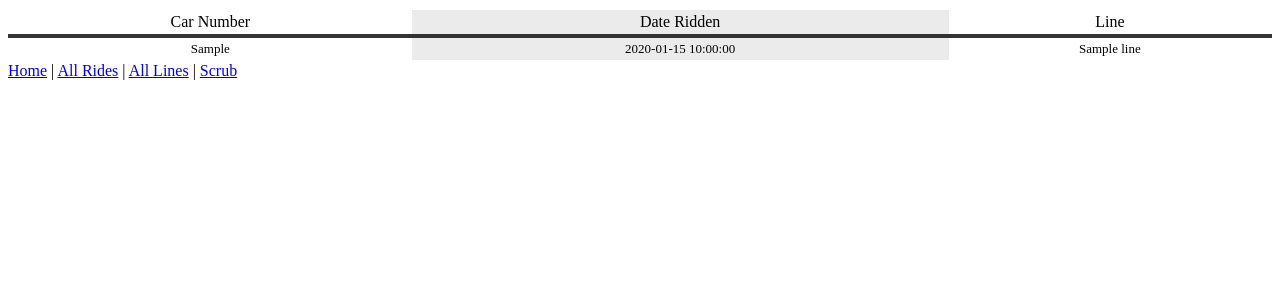
After one commit to aconaway1/transit_tracker, a FastAPI app: template app/templates/rides.j2 in a window 1280 px wide. The commit adds this page. Shown: the top 300 px of the page. Run offline with FastAPI, Linux system fonts and the light colour scheme; the template is opened without the code that fills it: most values are stand-ins (such as "Sample title", 1, 10 or a date in 2020); parts of the project's set-up code (start-up, migrations or seed data) failed here and were passed over.

Commit message:
Version 1.1
- Added user-agent detection
- Fixes #37
- Deprecated `/report` for `/rides`
- Removed `/report` from `footer.j2`
- Removed `/report` from `tests/main_test.py`
- Updated all directives to return HTML or JSON based on user-agent
- Added templates for each HTML-based response
- Fixed trailing slash in URL for `/scrub`
- Added `push_to_github()` during `/scrub`
- Fixes #34
- Sending line longname to `/add_ride`
- Fixed #38
- Updated `README.md`

```diff
--- a/app/main.py
+++ b/app/main.py
@@ -1,6 +1,7 @@
 """
 A web interface to track MARTA car rides
 """
+import re
 from datetime import datetime
 from typing import Annotated
 import base64
@@ -8,7 +9,7 @@ import hashlib
 import json
 import requests
 import yaml
-from fastapi import FastAPI, Request, Form
+from fastapi import FastAPI, Request, Form, Header
 from fastapi.responses import HTMLResponse
 from fastapi.templating import Jinja2Templates
 from mastodon import Mastodon
@@ -45,7 +46,7 @@ def get_rides() -> list:
     with open(SEEN_CARS_FILE, encoding="utf8") as file:
         return yaml.safe_load(file)
 
-def get_a_ride(queried_car_no: int) -> list :
+def get_rides_on_a_car(queried_car_no: int) -> list :
     """
     Return a list of rides on a particular car
     """
@@ -233,6 +234,15 @@ def update_from_github():
 
     return returned_content
 
+def is_browser(user_agent) -> bool:
+    """
+    Detect if the given user agent is a browser or not
+    """
+    result = re.search("Mozilla", user_agent)
+    if result:
+        return True
+    return False
+
 env_vars = load_env()
 app = FastAPI()
 templates = Jinja2Templates(directory="templates")
@@ -246,84 +256,79 @@ async def startup():
         response = update_from_github()
 
 
-@app.get('/', response_class=HTMLResponse)
-async def main(request: Request):
+@app.get('/')
+async def main(request: Request, user_agent: Annotated[str | None, Header()] = None):
     """
     Show a form when / is called via get
     """
-    lines = load_lines()
-    return templates.TemplateResponse(request=request, name="add_ride.j2", context={"lines": lines})
+    if is_browser(user_agent):
+        lines = load_lines()
+        return templates.TemplateResponse(request=request, name="add_ride.j2", context={"lines": lines})
+    return {"app_name": APP_NAME, "version": APP_VERSION}
 
 
 @app.get('/rides')
-async def get_all_rides():
+async def get_all_rides(request: Request, user_agent: Annotated[str | None, Header()] = None):
     """
     Show the user the cars observed
     """
-    return get_rides()
+    rides = get_rides()
+    sorted_list = sorted(rides, key=lambda x: int(x['car_no']))
+    if is_browser(user_agent):
+        list_expanded = []
+        for ride in sorted_list:
+            added_record = {"car_no": ride['car_no'], "date": ride['date'], "line": await get_line_longname(ride['line'])}
+            list_expanded.append(added_record)
+        return templates.TemplateResponse(request=request, name="rides.j2",
+                                          context={"rides": list_expanded})
+    return sorted_list
 
 
 @app.get('/rides/{car_no}')
-async def get_car(car_no):
+async def get_car(request: Request, user_agent: Annotated[str | None, Header()] = None, car_no = 0):
     """
     Show the user a specific car observed
     """
-    return get_a_ride(queried_car_no=car_no)
+    seen_rides = get_rides_on_a_car(queried_car_no=car_no)
+    sorted_list = sorted(seen_rides, key=lambda x: int(x['car_no']))
+    if is_browser(user_agent):
+        return templates.TemplateResponse(request=request, name="rides.j2",
+                                          context={"rides": sorted_list})
+    return sorted_list
 
 
 @app.get('/lines')
-async def get_lines():
+async def get_lines(request: Request, user_agent: Annotated[str | None, Header()] = None):
     """
     Show the user the lines available
     """
-    return load_lines()
+    lines = load_lines()
+    if is_browser(user_agent):
+        return templates.TemplateResponse(request=request, name="lines.j2",
+                                          context={"lines": lines})
+
+    return lines
 
 @app.post('/add_ride')
-async def add_ride(request: Request, car_no: Annotated[str, Form()], line: Annotated[str, Form()]):
+async def add_ride(request: Request, car_no: Annotated[str, Form()], line: Annotated[str, Form()],
+                   user_agent: Annotated[str | None, Header()] = None):
     """
     Call to add a new ride
     """
     return_status = await add_ride_instance(car_no, line)
     if return_status:
-        # return HTMLResponse(f"You observed car {car_no} on line {line}.")
         lines = load_lines()
-        return templates.TemplateResponse(request=request, name="add_ride.j2",
-                                          context={"lines": lines,
-                                                   "status": f"Added {car_no} on {line}"})
-    return False
+        if is_browser(user_agent):
+            return templates.TemplateResponse(request=request, name="add_ride.j2",
+                                              context={"lines": lines,
+                                                       "status": f"Added {car_no} on {await get_line_longname(line)}."})
+        return {json.dumps(return_status)}
+    return None
 
 
-@app.get('/report')
-async def ride_report(request: Request):
-    """
-    Show the use a ride report
-    """
-    ride_data = []
-    rail_lines = load_lines()
-    with open(SEEN_CARS_FILE, encoding="utf8") as file:
-        seen_cars = yaml.safe_load(file)
-
-    for ride in seen_cars:
-        found_line = False
-        long_line = ""
-        for rail_line in rail_lines:
-            if str(ride['line']) == rail_line['shortname']:
-                long_line = rail_line['longname']
-                found_line = True
-        if found_line:
-            ride_record = {"car_no": ride['car_no'], "date": ride['date'], "line": long_line}
-        else:
-            ride_record = ride
-        ride_data.append(ride_record)
-
-    sorted_list = sorted(ride_data, key=lambda x: int(x['car_no']))
-
-    return templates.TemplateResponse(request=request, name="ride_report.j2",
-                                      context={"rides": sorted_list})
-
-@app.get('/scrub/')
+@app.get('/scrub')
 # async def scrub_test_rides(request: Request):
-async def scrub_test_rides():
+async def scrub_test_rides(request: Request, user_agent: Annotated[str | None, Header()] = None):
     """
     Remove all ride with car_no > CAR_NO_LIMIT
     """
@@ -343,6 +348,13 @@ async def scrub_test_rides():
             yaml_record = yaml.dump([ride])
             f.write(yaml_record)
 
+    push_to_github()
+
+    if is_browser(user_agent):
+        return templates.TemplateResponse(request=request, name="scrub.j2",
+                                          context={"valid_count": len(valid_rides),
+                                                   "scrub_count": len(scrubbed_rides)})
+
     if scrubbed_rides:
         return {"message": f"Scrubbed values above {CAR_NO_LIMIT}",
                 "values": scrubbed_rides}
@@ -350,12 +362,12 @@ async def scrub_test_rides():
 
 
 @app.get('/stock')
-async def stock_report():
+async def stock_report(request: Request, user_agent: Annotated[str | None, Header()] = None):
     """
     Show the user a summary of the rolling stock ridden
     """
     rides = get_rides()
-    stock_count = {
+    stock_counts = {
         "CQ310": 0,
         "CQ311": 0,
         "CQ312": 0,
@@ -363,18 +375,24 @@ async def stock_report():
     }
     for ride in rides:
         if int(ride['car_no']) >= 101 and int(ride['car_no']) <= 200:
-            stock_count['CQ310'] += 1
+            stock_counts['CQ310'] += 1
         if int(ride['car_no']) >= 501 and int(ride['car_no']) <= 520:
-            stock_count['CQ310'] += 1
+            stock_counts['CQ310'] += 1
         if int(ride['car_no']) >= 201 and int(ride['car_no']) <= 320:
-            stock_count['CQ311'] += 1
+            stock_counts['CQ311'] += 1
         if int(ride['car_no']) >= 601 and int(ride['car_no']) <= 664:
-            stock_count['CQ312'] += 1
+            stock_counts['CQ312'] += 1
         if int(ride['car_no']) >= 667 and int(ride['car_no']) <= 702:
-            stock_count['CQ312'] += 1
+            stock_counts['CQ312'] += 1
 
-    return {"CQ310": stock_count["CQ310"], "CQ311": stock_count["CQ311"],
-            "CQ312": stock_count["CQ312"]}
+    if is_browser(user_agent):
+        listed_counts = []
+        for key, value in stock_counts.items():
+            listed_counts.append((key, value))
+        print(f"{listed_counts=}")
+        return templates.TemplateResponse(request=request, name="stock_report.j2",
+                                          context={"stock_counts": listed_counts})
+    return {"contents": stock_counts}
 
 @app.get("/ping")
 async def ping():
--- a/app/templates/footer.j2
+++ b/app/templates/footer.j2
@@ -1 +1 @@
-<A HREF="/">Home</A> | <A HREF="/rides">All Rides</A> | <A HREF="/lines">All Lines</A> | <A HREF="/report">Report</A> | <A HREF="/scrub">Scrub</A>
+<A HREF="/">Home</A> | <A HREF="/rides">All Rides</A> | <A HREF="/lines">All Lines</A> | <A HREF="/scrub">Scrub</A>
--- /dev/null
+++ b/app/templates/rides.j2
@@ -0,0 +1,66 @@
+<HTML>
+    <HEAD>
+    <STYLE>
+    table.greyGridTable {
+  border: 2px solid #FFFFFF;
+  width: 100%;
+  text-align: center;
+  border-collapse: collapse;
+}
+table.greyGridTable td, table.greyGridTable th {
+  border: 1px solid #FFFFFF;
+  padding: 3px 4px;
+}
+table.greyGridTable tbody td {
+  font-size: 13px;
+}
+table.greyGridTable td:nth-child(even) {
+  background: #EBEBEB;
+}
+table.greyGridTable thead {
+  background: #FFFFFF;
+  border-bottom: 4px solid #333333;
+}
+table.greyGridTable thead th {
+  font-size: 15px;
+  font-weight: bold;
+  color: #333333;
+  text-align: center;
+  border-left: 2px solid #333333;
+}
+table.greyGridTable thead th:first-child {
+  border-left: none;
+}
+
+table.greyGridTable tfoot {
+  font-size: 14px;
+  font-weight: bold;
+  color: #333333;
+  border-top: 4px solid #333333;
+}
+table.greyGridTable tfoot td {
+  font-size: 14px;
+}
+</STYLE>
+    </HEAD>
+
+    <BODY>
+            <TABLE class="greyGridTable">
+                <THEAD>
+                    <TR>
+                        <TD>Car Number</TD>
+                        <TD>Date Ridden</TD>
+                        <TD>Line</TD>
+                    </TR>
+                </THEAD>
+                <TBODY>
+            {%- for ride in rides %}<TR>
+                    <TD>{{ ride['car_no'] }}</TD>
+                    <TD>{{ ride['date'] }}</TD>
+                    <TD>{{ ride['line'] }}</TD>
+                </TR>
+                {% endfor %}</TBODY>
+            </TABLE>
+        {% include "footer.j2" %}
+    </BODY>
+</HTML>
--- a/docker-compose.yml
+++ b/docker-compose.yml
@@ -1,6 +1,6 @@
 services:
   tt-app:
-    image: transit_tracker:1.0
+    image: transit_tracker:latest
     restart: always
     ports:
       - '8000:8000'
```
Also changed, not shown: app/templates/lines.j2 (renamed from app/templates/ride_report.j2, +5 -7 lines), app/templates/scrub.j2 (added, +63 -0 lines), app/templates/stock_report.j2 (added, +64 -0 lines), tests/main_test.py (+7 -11 lines), README.md, 1 other file.
